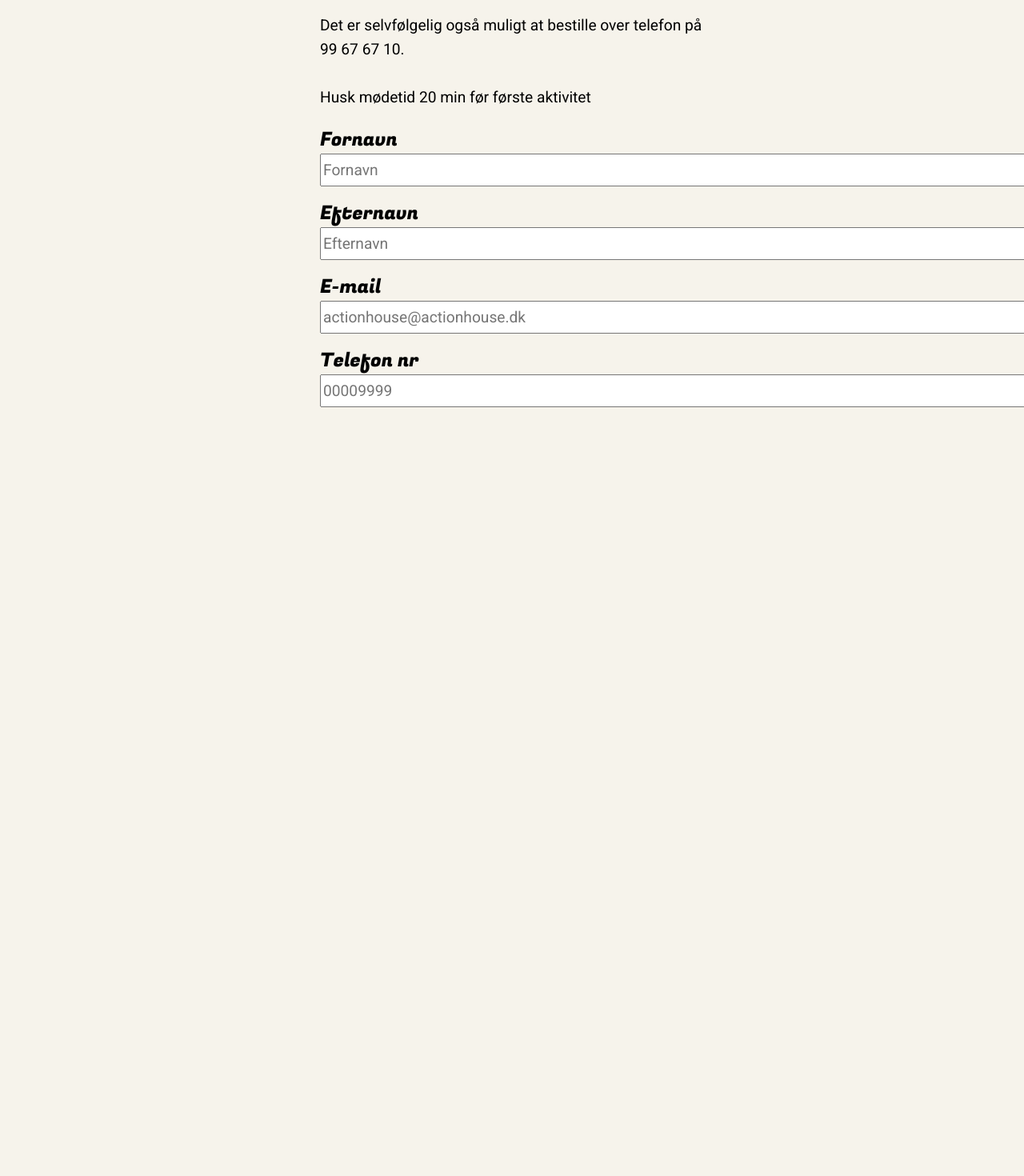
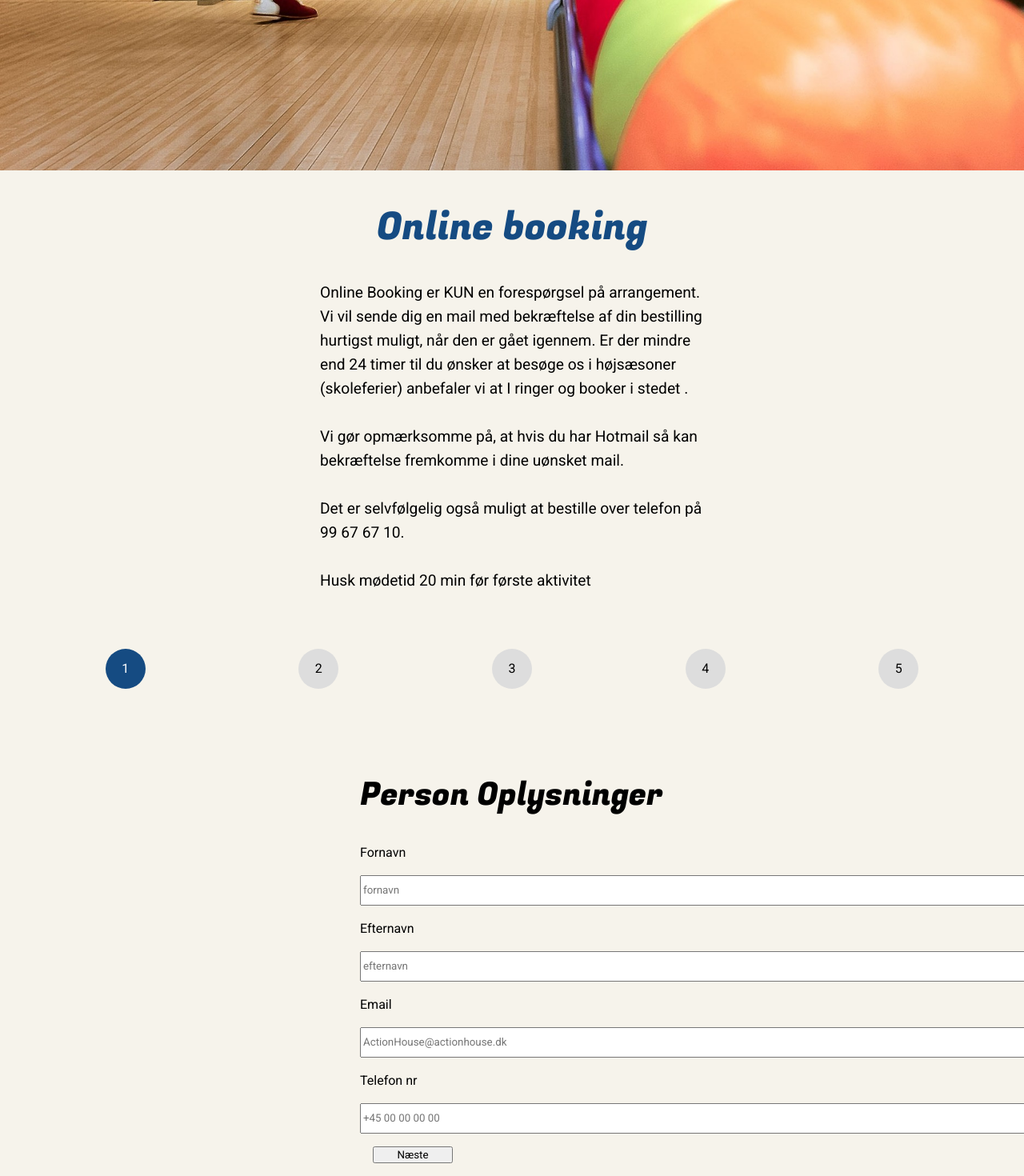
Before and after one commit to Samanta-Petrova/ActionHouse_MMD3-kun_mig, a Nuxt app in the folder Vue_Projekter/: page /booking in a window 1280 px wide. Shown: the part 406-1876 px from the top of the page at 80% size. Before the commit the page ends 931 px from the top, so only its background shows below. Built offline with nearby package versions, Linux system fonts and the light colour scheme.

Commit message:
tilføjet ting flere steps i booking formularer
mangler stadig kommentarer men kommer senere?

```diff
--- /dev/null
+++ b/Vue_Projekter/components/bookingForm.vue
@@ -0,0 +1,193 @@
+<script setup>
+import { ref } from 'vue';
+
+// steps
+const step = ref(1)
+
+// steps data
+const formData = ref({
+    name: '',
+    lastName: '',
+    email: '',
+    telefonNr: '',
+    date: '',
+    time:'',
+    antalDeltagere: '',
+
+})
+
+
+
+// navigere steps
+const nextStep = () => {
+    if (step.value < 5) step.value++
+}
+
+const prevStep = () => {
+    if (step.value > 1) step.value--
+}
+
+// submit form
+const sumbitForm = () => {
+    console.log("Din booking er nu insendt!", formData.vaule)
+}
+
+// dropdown til tilbudspakker
+const valgtTilbud = ref("")
+const tilbudspakker = [
+    "Action (10min Gokart, 12min Lasergame, 57min Bowling)",
+    "Lux Action(25min Gokart, 20min Lasergame, 57min Bowling)",
+    "Mega Action(55min Gokart, 30min Lasergame, 117min Bowling)",
+    "Formel 1(25min Gokart inkl. (15mins tidstagning, 10min Finale))",
+    "Lux Formel 1(50min Gokart inkl. (25min tidstagning, 25min Finale))",
+    "Leman (50min holdkørsel - min 16 hold)",
+    "Herre Aften (25min Gokart, 57min Bowling, skydesimulator)",
+    "Dame aften (20min Lasergame, 57min Bowling, skydesimulator)",
+    "Blå Mandags pakke",
+    "Julefrokost",
+    "Spis & Bowl(spisning, 57min Bowling)",
+    "Børnefødselsdag",
+    "Vr Action pakke(10min Gokart, 12min VR, 12min Lasergame)",
+    "Lux VR Action pakke(24min VR, 25min Gokart, 20min Lasergame)"
+]
+
+// checkbox visning
+
+const visTilbud = ref(false)
+</script>
+
+<template>
+ <div class="booking-form">
+
+    <!-- dette er en progress bar, den virker på den måde at du har en span med class det svarer til et step i booking formularen, ved at indlæse det index man er inde på. når du er inde på et step i booking formularen får det en active class, og på den måde kan identifiecere hvilket step der skal fremvises på grænsefladen -->
+    <div class="steps">
+      <span :class="{ active: step === 1 }">1</span>
+      <span :class="{ active: step === 2 }">2</span>
+      <span :class="{ active: step === 3 }">3</span>
+      <span :class="{ active: step === 4 }">4</span>
+      <span :class="{ active: step === 5 }">5</span>
+    </div>
+
+    <!-- Step 1 -->
+    <div class="step" v-if="step === 1">
+      <h2>Person Oplysninger</h2>
+      <label for="fornavn">Fornavn</label>
+      <br>
+      <input type="text" placeholder="fornavn" v-model="formData.name" />
+      <br>
+      <label for="efternavn">Efternavn</label>
+      <br>
+      <input type="text" placeholder="efternavn" v-model="formData.lastName" />
+      <br>
+      <label for="Email">Email</label>
+      <br>
+      <input type="email" placeholder="ActionHouse@actionhouse.dk" v-model="formData.email">
+      <br>
+      <label for="telefon">Telefon nr</label>
+      <br>
+      <input type="tel" placeholder="+45 00 00 00 00" v-model="formData.tel">
+      <button @click="nextStep">Næste</button>
+    </div>
+
+    <!-- Step 2 -->
+    <div class="step" v-if="step === 2">
+      <h2>Dato og Tid</h2>
+      <label for="dato">Dato</label>
+      <br>
+      <input type="date" v-model="formData.date">
+      <br>
+      <label for="time">Tidspunkt</label>
+      <br>
+      <input type="time" v-model="formData.time">
+      <br>
+      <label for="Deltager">Antal Deltager</label>
+      <br>
+      <input type="text" v-model="formData.antalDeltagere">
+      <div>
+          <button @click="prevStep">Tilbage</button>
+          <button @click="nextStep">Næste</button>
+      </div>
+    </div>
+
+    <!-- Step 3 -->
+    <div class="step" v-if="step === 3">
+      <h2>Valg af Aktivitet</h2>
+      <div class="checkboxContainer">
+              <label for="vælgTilbudspakker">tilbudspakker</label>
+              <input type="checkbox" id="vælgTilbudspakke" v-model="visTilbud">
+              <br>
+              <select v-if="visTilbud" name="vælgTilbudspakker" id="vælgTilbudspakker" v-model="valgtTilbud">
+                <option disabled value="">Vælg et tilbud</option>
+                <option v-for="tilbudspakke in tilbudspakker" :key="tilbudspakke" value="tilbudspakke">{{ tilbudspakke }}</option>
+              </select>
+
+              <label for="vælgAktiviteter">Aktiviteter</label>
+              <input type="checkbox" id="vælgAktivitet">
+      </div>
+    <div>
+        <button @click="prevStep">Tilbage</button>
+        <button @click="nextStep">næste</button>
+    </div>
+    </div>
+ </div>
+</template>
+
+<style scoped>
+.steps {
+  display: flex;
+  gap: 10px;
+  margin-bottom: 20px;
+  justify-content: space-evenly;
+}
+.steps span {
+  width: 50px;
+  height: 50px;
+  border-radius: 50%;
+  background: #ddd;
+  display: flex;
+  justify-content: center;
+  align-items: center;
+  margin: 50px;
+}
+.steps .active {
+  background: var(--mainblue);
+  color: white;
+}
+
+input{
+    width: 1000px;
+    height: 2rem;
+}
+
+.step{
+    display: flex;
+    flex-direction: column;
+    justify-content: center;
+    margin-left: 450px;
+}
+.step button{
+    width: 100px;
+    justify-content: space-between;
+    align-items: flex-end;
+    margin: 1rem;
+}
+
+.checkboxContainer{
+    display: flex;
+}
+
+.checkboxContainer div{
+    width: 200px;
+    display: flex;
+    justify-content: center;
+    align-items: center;
+}
+
+
+
+
+
+
+
+
+</style>
--- a/Vue_Projekter/pages/booking.vue
+++ b/Vue_Projekter/pages/booking.vue
@@ -1,16 +1,16 @@
 <script>
-
-
+import bookingForm from '~/components/bookingForm.vue';
 </script>
 
 <template>
+<div>
+    <NuxtLink to="/">Home</NuxtLink>
+    <NuxtLink to="/aktiviteter">Aktiviteter</NuxtLink>
+    <NuxtLink to="/test">Test</NuxtLink>
+    <NuxtLink to="/booking">booking</NuxtLink>
+</div>
 
-<NuxtLink to="/">Home</NuxtLink>
-<NuxtLink to="/aktiviteter">Aktiviteter</NuxtLink>
-<NuxtLink to="/test">Test</NuxtLink>
-<NuxtLink to="/booking">booking</NuxtLink>
-
-<img src="" alt="">
+<img src="../assets/img/bookingHeader.jpg" alt="billede af en der bowler">
 <h1>Online booking</h1>
 <p>Online Booking er KUN en forespørgsel på arrangement. Vi vil sende dig en mail med bekræftelse af din bestilling hurtigst muligt, når den er gået igennem. Er der mindre end 24 timer til du ønsker at besøge os i højsæsoner (skoleferier) anbefaler vi at I ringer og booker i stedet .
 <br>
@@ -24,24 +24,9 @@ Det er selvfølgelig også muligt at bestille over telefon på 99 67 67 10.
 Husk mødetid 20 min før første aktivitet</p>
 
 <div class="bookingContainer">
-    <form action="submit" method="post">
-        <label for="fName">Fornavn</label>
-        <br>
-        <input type="text" name="fornavn" id="fName" placeholder="Fornavn">
-        <br>
-        <label for="eName">Efternavn</label>
-        <br>
-        <input type="text" name="efternavn" id="eName" placeholder="Efternavn">
-        <br>
-        <label for="email">E-mail</label>
-        <br>
-        <input type="email" name="email" id="email" placeholder="actionhouse@actionhouse.dk">
-        <br>
-        <label for="TelNr">Telefon nr</label>
-        <br>
-        <input type="tel" name="telefonNr" id="TelNr" placeholder="00009999">
-    </form>
+<BookingForm></BookingForm>
 </div>
+
 </template>
 
 <style scoped>
@@ -57,24 +42,15 @@ p{
     line-height: 30px;
 }
 
-.bookingContainer{
-    margin-left: 400px;
-    margin-right: 400px;
-}
-
-
-.bookingContainer input{
-    width: 1030px;
-    height: 35px;
-    font-size: 1.2rem;
-    margin-bottom: 1rem;
-}
-
-.bookingContainer label{
-    font-size: 1.5rem;
-    font-family: fugaz one;
+img{
+    margin: 0 auto;
+    width: 1400px;
+    height: 600px;
+    object-fit: cover;
 }
 
 
 
+
+
 </style>
```
Also changed, not shown: Vue_Projekter/assets/img/bookingHeader.jpg (added).
